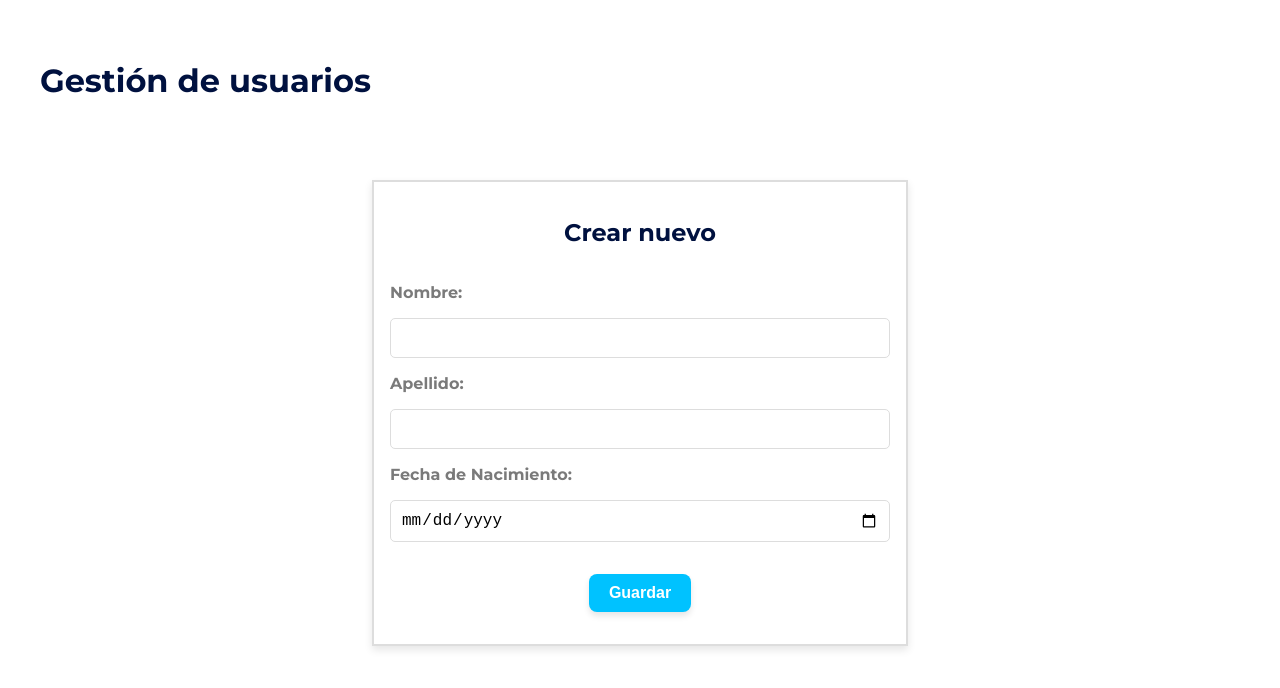
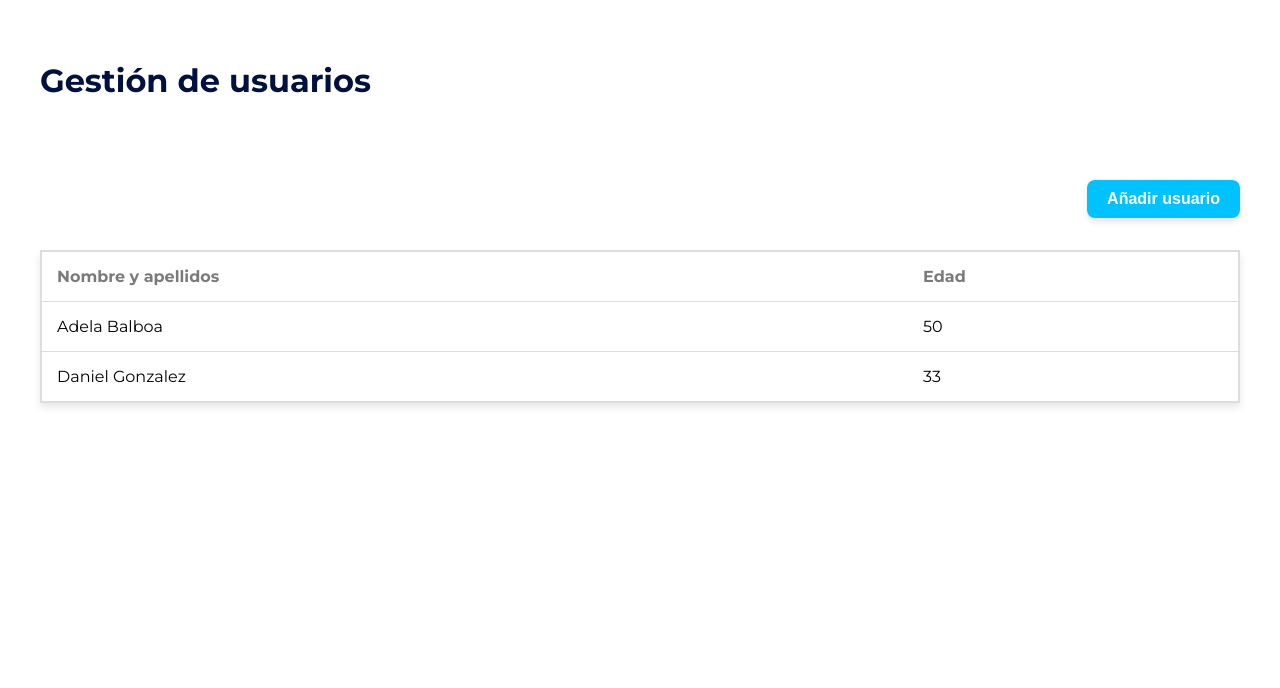
Before and after one commit to Michely05/gestion-usuarios, a Vue app: page / in a window 1280 px wide. Shown: the top 688 px of the page. Built offline with nearby package versions, Linux system fonts and the light colour scheme.

Commit message:
add components to router

```diff
--- a/src/App.vue
+++ b/src/App.vue
@@ -6,7 +6,7 @@ import UserForm from './components/UserForm.vue';
 <template>
   <div id="app">
     <h1>Gestión de usuarios</h1>
-    <UserForm />
+    <UserList />
   </div>
 </template>
 
--- a/src/components/UserList.vue
+++ b/src/components/UserList.vue
@@ -56,6 +56,10 @@ onMounted(() => {
 
 <style scoped>
 
+.userList-content {
+  margin: 5rem auto;
+}
+
 .btn-container{
   display: flex;
   justify-content: flex-end;
--- /dev/null
+++ b/src/userStore.js
@@ -0,0 +1,3 @@
+import { ref } from "vue";
+
+export const users = ref([]);
```
